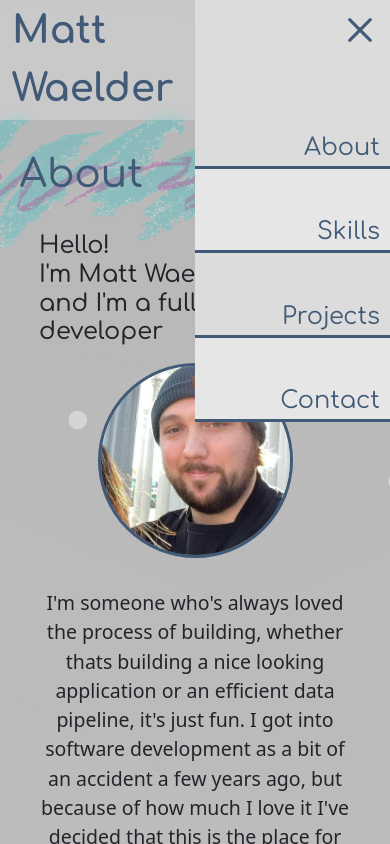
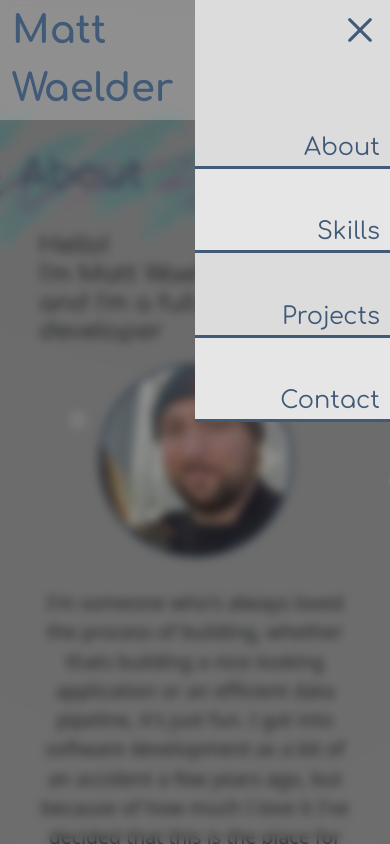
Before and after one commit to mattwaelder/portfolio, a React (Create React App) app: page / in a window 390 px wide. Both pictures are taken after a click on the icon 360 px from the left and 30 px from the top of the page. Shown: the top 844 px of the page. Built offline with nearby package versions, Linux system fonts and the light colour scheme.

Commit message:
added a wrapper for navbar so that i can do a blur effect on the background when mobile menu is open

```diff
--- a/src/App.jsx
+++ b/src/App.jsx
@@ -1,12 +1,11 @@
-import React, { useState } from "react";
+import React from "react";
 import "bootstrap/dist/css/bootstrap.css";
 
 import "./App.css";
 
-import { Navbar, SiteContainer, Section } from "./components";
+import { Navbar, SiteContainer } from "./components";
 
 function App() {
-  const [mobileMenu, setMobileMenu] = useState(false);
   return (
     <div className="App">
       <Navbar />
@@ -18,9 +17,5 @@ function App() {
 export default App;
 
 /*
-  maybe set up menu to swap w/ css media query instead
-    render both, but hide/show based on screen width
-
-
   github and linkedin right at the top, perhaps?
 */
--- a/src/components/Navbar/Navbar.jsx
+++ b/src/components/Navbar/Navbar.jsx
@@ -5,20 +5,29 @@ import { RxHamburgerMenu, RxCross2 } from "react-icons/rx";
 const Navbar = () => {
   const [mobileMenu, setMobileMenu] = useState(false);
 
-  const openMobileMenu = () => {
+  const toggleMobileMenu = () => {
     setMobileMenu(!mobileMenu);
     let btn = document.getElementById("App__mobile-menu-container");
+    let backdrop = document.getElementById("App__mobile-menu-backdrop");
     btn.classList.toggle("active");
+    backdrop.classList.toggle("hidden");
   };
 
   return (
+    <div className="App__nav-backdrop-container">
+      <div
+        className="App__mobile-menu-backdrop hidden"
+        id="App__mobile-menu-backdrop"
+        // style={{ filter: "blur(10px);" }}
+        onClick={() => toggleMobileMenu()}
+      ></div>
       <nav className="App__nav-container">
         <p className="App__nav-name-logo">
           Matt<br></br>Waelder
         </p>
         <ul className="App__nav-list">
           {["About", "Skills", "Projects", "Contact"].map((el) => (
-          <li className="App__nav-btn">
+            <li className="App__nav-btn" key={`${el}`}>
               <a href={`#${el}`}>{el}</a>
             </li>
           ))}
@@ -28,7 +37,7 @@ const Navbar = () => {
             <RxHamburgerMenu
               className="App__mobile-nav-icon"
               size={40}
-            onClick={() => openMobileMenu()}
+              onClick={() => toggleMobileMenu()}
             />
           )}
           {
@@ -39,7 +48,7 @@ const Navbar = () => {
               <RxCross2
                 className="App__mobile-nav-icon"
                 size={40}
-              onClick={() => openMobileMenu()}
+                onClick={() => toggleMobileMenu()}
               />
               <ul className="App__nav-list-mobile">
                 {["About", "Skills", "Projects", "Contact"].map((el, i) => (
@@ -48,7 +57,8 @@ const Navbar = () => {
                     className={`App__nav-btn-mobile ${
                       i % 2 === 0 ? "light" : "dark"
                     }`}
-                  onClick={() => openMobileMenu()}
+                    onClick={() => toggleMobileMenu()}
+                    key={`${el}-mobile`}
                   >
                     <p>{el}</p>
                   </a>
@@ -58,6 +68,7 @@ const Navbar = () => {
           }
         </div>
       </nav>
+    </div>
   );
 };
 export default Navbar;
--- a/src/components/Navbar/Navbar.scss
+++ b/src/components/Navbar/Navbar.scss
@@ -1,3 +1,15 @@
+.App__nav-backdrop-container {
+  .App__mobile-menu-backdrop {
+    height: 100vh;
+    width: 100vw;
+    position: fixed;
+    top: 0;
+    left: 0;
+    background-color: rgba(30, 30, 30, 0.5);
+    backdrop-filter: blur(5px);
+    z-index: 5;
+  }
+}
 .App__nav-container {
   width: 100%;
   height: 120px;
@@ -18,7 +30,7 @@
   align-items: center;
   padding: 0 0.5em;
 
-  z-index: 2;
+  z-index: 20;
 
   /* MOBILE NAV MENU STYLES */
 
@@ -41,7 +53,7 @@
       justify-content: flex-end;
       align-items: flex-end;
       // padding-bottom: 0.5em;
-      // border: 1px solid green;
+      z-index: 20;
 
       .App__nav-list-mobile {
         height: 80%;
@@ -208,3 +220,7 @@
   font-weight: 700;
   font-size: 1.8em;
 }
+
+.hidden {
+  display: none;
+}
--- a/src/components/Section/Section.jsx
+++ b/src/components/Section/Section.jsx
@@ -3,7 +3,6 @@ import "./Section.scss";
 import { About, Skills, Projects, Contact } from "./SubSections";
 
 const Section = ({ title }) => {
-  console.log(title);
   return (
     <section id={title} className="App__section-container">
       <h1>{`${title}`}</h1>
```
Lines whose indentation alone changed are shown as unchanged.
